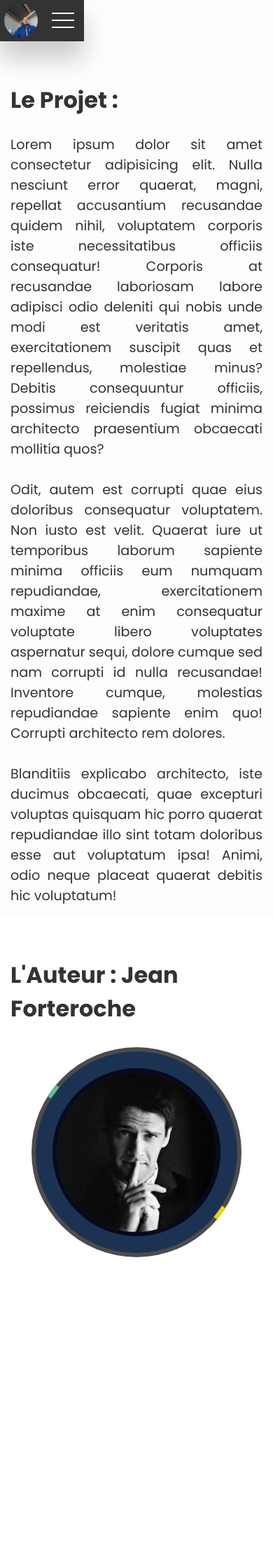
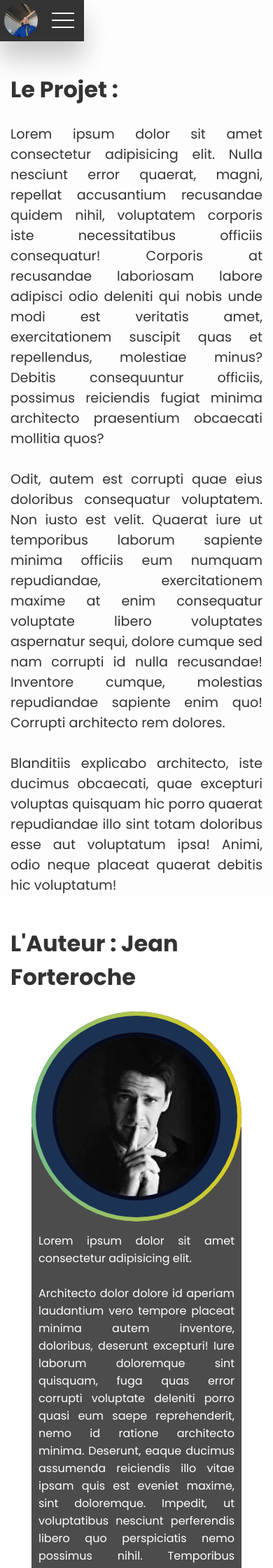
Before and after one commit to BigBen131283/projet_4, a PHP site: page / in a window 390 px wide. Shown: the part 845-3085 px from the top of the page at 70% size. Run offline with PHP 8.4, Linux system fonts and the light colour scheme; some web fonts are replaced.

Commit message:
Css ok pour mobile

```diff
--- a/classes/styles/authorprofile.css
+++ b/classes/styles/authorprofile.css
@@ -24,7 +24,7 @@
 {
     border-radius: 50%;
     border: 6px solid #fff;
-    z-index: 1;
+    z-index: 2;
 }
 
 .box
@@ -42,15 +42,10 @@
 {
     content: '';
     position: absolute;
-    inset: -10px 140px;
+    inset: -20px 0px;
     background: linear-gradient(315deg, var(--primaryclr), var(--fourthclr));
     transition: 0.5s;
     animation: animate 4s linear infinite;
-}
-
-.box:hover::before
-{
-    inset: -20px 0px;
 }
 
 @keyframes animate
@@ -102,10 +97,7 @@
     z-index: 3;
 }
 
-.box:hover .content img
-{
-    opacity: 0;
-}
+
 
 .content h2
 {
@@ -126,63 +118,56 @@
 
 .content button
 {
-    position: relative;
-    margin-top: 10px;
-    padding: 10px 20px;
-    background: #fff;
-    color: #070a1c;
-    border-radius: 25px;
-    font-weight: 500;
-    font-size: 1.25em;
-    text-transform: uppercase;
-    letter-spacing: 00.05em;
-    text-decoration: none;
-    transition: 0.5s;
+display: none;
 }
 
 .displayed_bio
 {
     padding: 10px;
-    padding-bottom: 2px;
+    padding-top: 150px;
     font-size: 1rem;
     display: flex;
     flex-direction: column;
     justify-content: center;
     align-items: center;
-    width: 310px;
+    width: 300px;
     background: rgba(0,0,0,0.7);
     color: #fff;
-    opacity: 0;
-    transition: all 0.5s;
+    opacity: 1;
+    transform: translateY(-135px);
+
+    /* transition: all 0.5s; */
 }
 
-.displayed_bio.active
-{
-    opacity: 1;
-    padding-top: 170px;
-    height: auto;
-}
+
 
 @media screen and (min-width: 1024px)
 {
     .full-bio
     {
         display: flex;
-        max-width: 60%;
+        max-width: 70%;
     }
 
     .displayed_bio
     {
-        display: none;
-        padding-top: 10px;
+        /* display: none; */
+        opacity: 0;
+        padding-left: 220px;
+        transform: translateX(-600px);
+        transition: all 0.5s;
     }
 
     .displayed_bio.active
     {
-        display: flex;
+        /* display: flex; */
+        opacity: 1;
+        transform: translateX(-200px);
         height: 400px;
+        /* height: auto; */
         width: auto;
-        padding-top: 10px;
+        /* padding-top: 10px; */
+        padding-top: 170px;
     }
 
     .box
@@ -191,9 +176,41 @@
         height: 400px;
     }
 
+    .box:hover .content img
+    {
+        opacity: 0;
+    }
+
+    .content button
+    {
+        display: flex;
+        position: relative;
+        margin-top: 10px;
+        padding: 10px 20px;
+        background: #fff;
+        color: #070a1c;
+        border-radius: 25px;
+        font-weight: 500;
+        font-size: 1.25em;
+        text-transform: uppercase;
+        letter-spacing: 00.05em;
+        text-decoration: none;
+        transition: 0.5s;
+    }
+
     .content button:hover
     {
         letter-spacing: 0.2em;
         cursor: pointer;
     }
+
+    .box::before
+    {
+        inset: -10px 140px;
+    }
+
+    .box:hover::before
+    {
+        inset: -20px 0px;
+    }
 }
--- a/classes/styles/header.css
+++ b/classes/styles/header.css
@@ -1,3 +1,15 @@
+:root
+{
+    --clr: #222327;
+    --backgroundclr: #333;
+    --btnclr: #29fd53;
+    --sitebgclr: #fdfdfd;
+    --primaryclr: #59B8A2;
+    --secondaryclr: #1C3253;
+    --thirdclr: #bbb5ac;
+    --fourthclr: #ffd101;
+}
+
 /* Accueil parallax */
 
 .header
@@ -48,22 +60,31 @@
     z-index: 1;
 }
 
-.stylo
+.access-button
 {
     position: absolute;
+    display: flex;
+    flex-direction: column;
+    justify-content: center;
+    align-items: center;
+    padding: 12px;
+    background: var(--secondaryclr);
+    border: none;
+    text-decoration: none;
+    color: #fff;
+    font-size: 10px;
+    border-radius: 30px;
     bottom: 5%;
     left: 5%;
-    width: 50%;
-    max-width: 500px;
-    aspect-ratio: 1 / 1;
-    transform: rotate(45deg);
     z-index: 1;
 }
 
-.stylo img
+.access-button:hover
 {
-    width: 100%;
-    object-fit: cover;
+    cursor: pointer;
+    box-shadow: 0 0 10px var(--primaryclr),
+                0 0 20px var(--primaryclr),
+                0 0 40px var(--primaryclr);
 }
 
 /* superposition papier déchiré */
--- a/classes/styles/lastpost.css
+++ b/classes/styles/lastpost.css
@@ -54,3 +54,14 @@
     box-sizing: border-box;
     z-index: 1;
 }
+
+#adventure a
+{
+    margin-top: 10px;
+    margin-bottom: 10px;
+    padding: 10px;
+    background: var(--secondaryclr);
+    color: #fff;
+    border-radius: 25px;
+    text-decoration: none;
+}
--- a/classes/styles/login.css
+++ b/classes/styles/login.css
@@ -118,7 +118,7 @@ form button:hover
     cursor: pointer;
     box-shadow: 0 0 10px var(--primaryclr),
                 0 0 20px var(--primaryclr),
-                0 0 4px var(--primaryclr);
+                0 0 40px var(--primaryclr);
 }
 
 .links
--- a/index.html
+++ b/index.html
@@ -18,7 +18,7 @@
         <h1 class="titre">Billet simple pour l'Alaska</h1>
         <p class="author">Une histoire de </p>
         <h2 class="gad">Jean Forteroche</h2>
-        <img src="./resources/images/pencil.png" alt="Stylo de l'auteur" class="stylo">
+        <a href="#accueil" class="access-button">Accéder au site</a>
     </header>
     <div class="site">
         <nav class="main_menu">
@@ -39,9 +39,6 @@
             </ul>
         </nav>
         <section class="projet" id="accueil">
-            <!-- <div class="illustration">
-                <img src="./resources/images/alaska3.jpg" alt="Camp de base">
-            </div> -->
             <h1>Le Projet :</h1>
             <p>
                 Lorem ipsum dolor sit amet consectetur adipisicing elit. Nulla nesciunt error quaerat, magni,
@@ -60,13 +57,11 @@
         <section id="auteur">
             <h1>L'Auteur : Jean Forteroche</h1>
                 <div class="full-bio">
-                    <div class="outer-box">
-                        <div class="box">
-                            <div class="content">
-                                <img src="./resources/images/auteur.jpeg" alt="Photo de l'auteur">
-                                <h2>A propos de l'auteur<br/><span>Sa vie, son oeuvre</span></h2>
-                                <button class="bio_toggle">Biographie</button>
-                            </div>
+                    <div class="box">
+                        <div class="content">
+                            <img src="./resources/images/auteur.jpeg" alt="Photo de l'auteur">
+                            <h2>A propos de l'auteur<br/><span>Sa vie, son oeuvre</span></h2>
+                            <button class="bio_toggle">Biographie</button>
                         </div>
                     </div>
                     <p class="displayed_bio">
@@ -96,7 +91,7 @@
                     </p>
                 </div>
             </div>
-            <button>Lire la suite</button>
+            <a href="#">Lire la suite</a>
         </section>
     </div>
 
--- a/style.css
+++ b/style.css
@@ -19,6 +19,11 @@
     padding: 0;
     box-sizing: border-box;
     font-family: 'Poppins', sans-serif;
+}
+
+html
+{
+    scroll-behavior: smooth;
 }
 
 body
@@ -46,7 +51,7 @@ section
 {
     position: relative;
     width: 100%;
-    padding: 15px;
+    padding: 0px 15px;
     color: var(--backgroundclr);
     display: flex;
     flex-direction: column;
```
